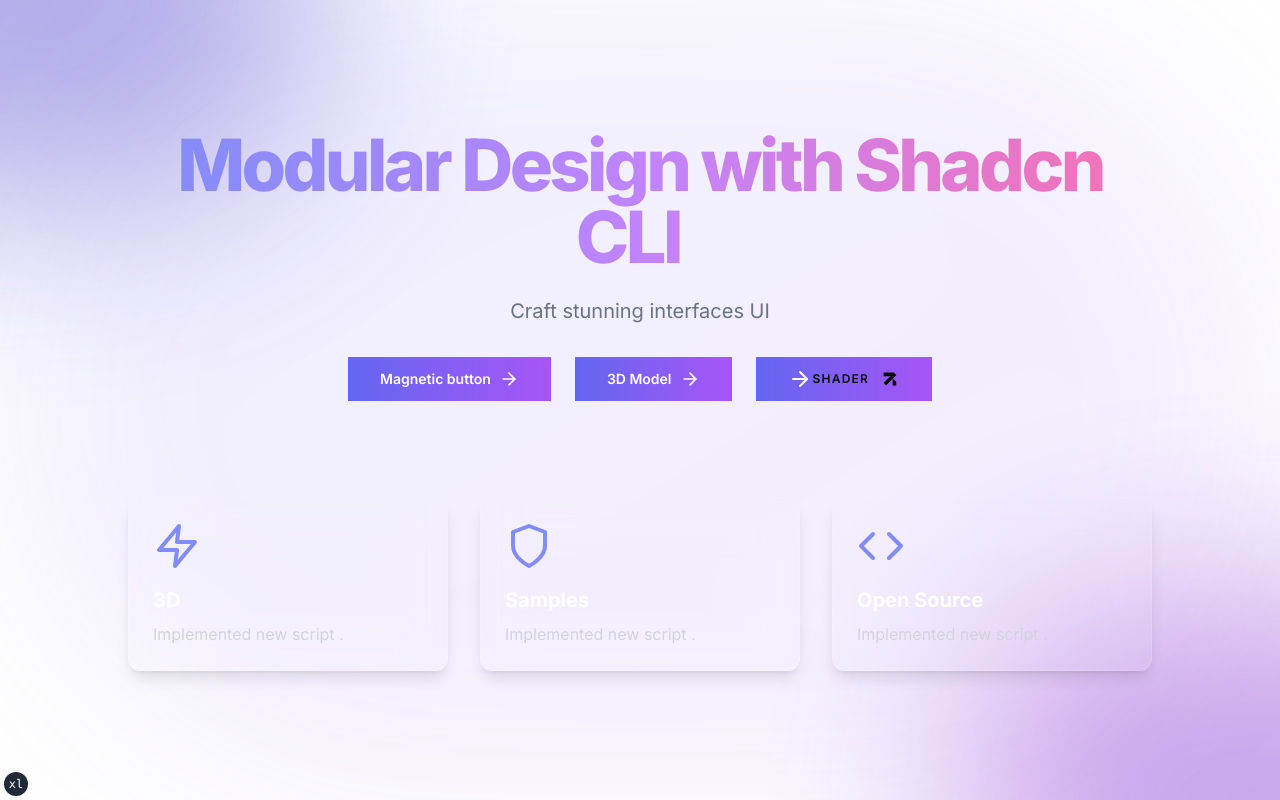
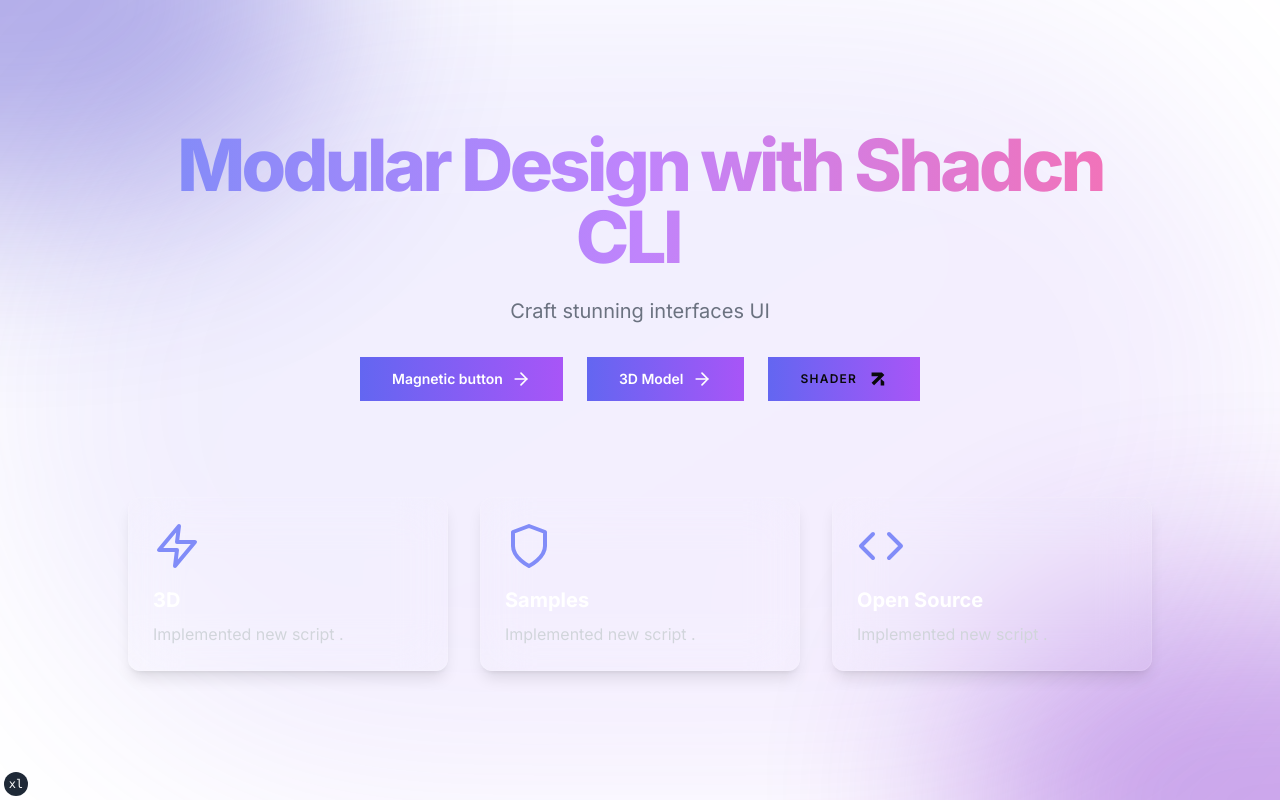
Before and after one commit to TomasLonnblad/tl335, a Next.js app: page / in a window 1280 px wide. Built offline with nearby package versions, Linux system fonts and the light colour scheme.

Commit message:
Update animated-landing.tsx

```diff
--- a/components/animated-landing.tsx
+++ b/components/animated-landing.tsx
@@ -125,7 +125,7 @@
               whileTap={{ scale: 0.95 }}
             >
 
-              <ArrowRight className="" />
+
 
           <a
             href="https://tomaslonnblad.github.io/"
```
